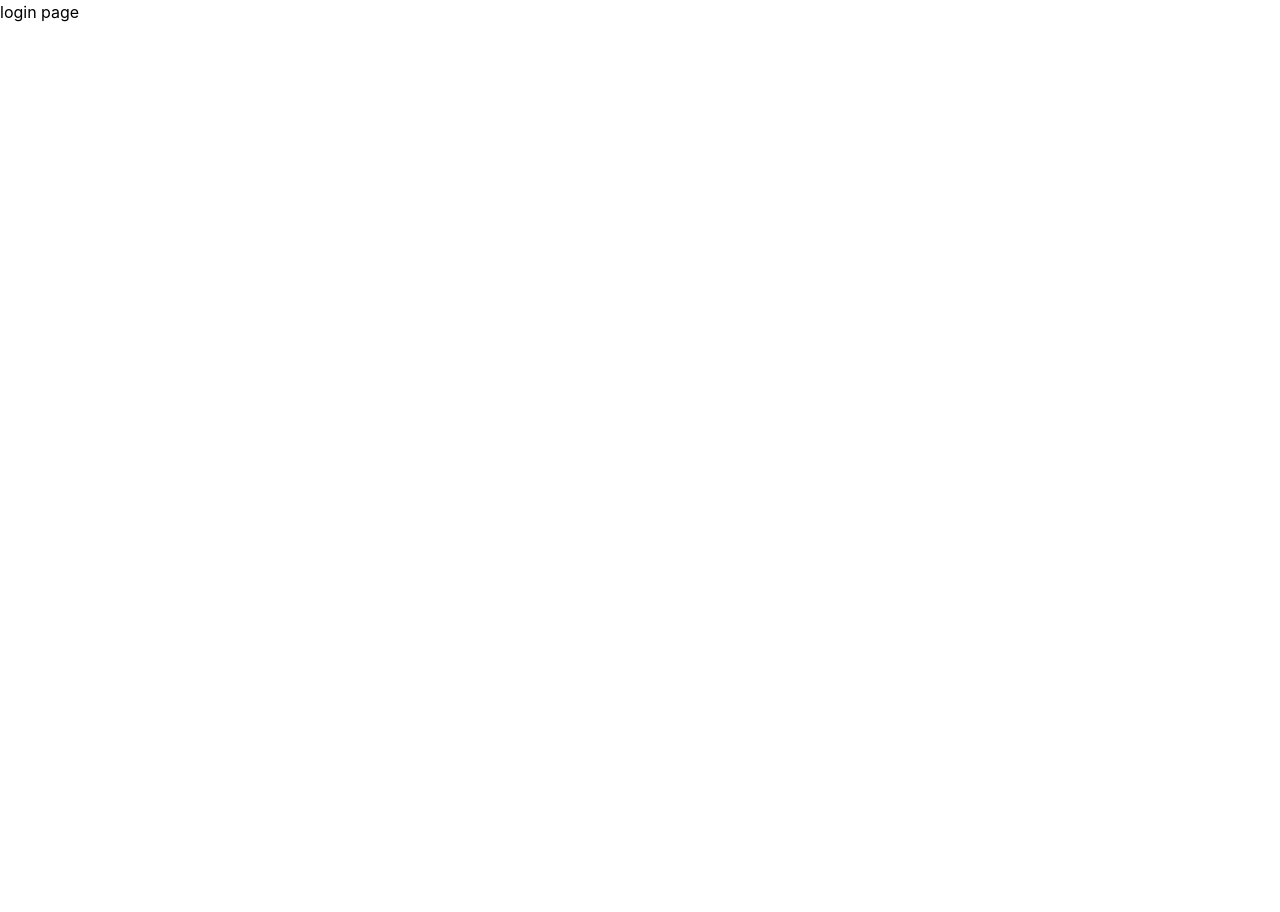
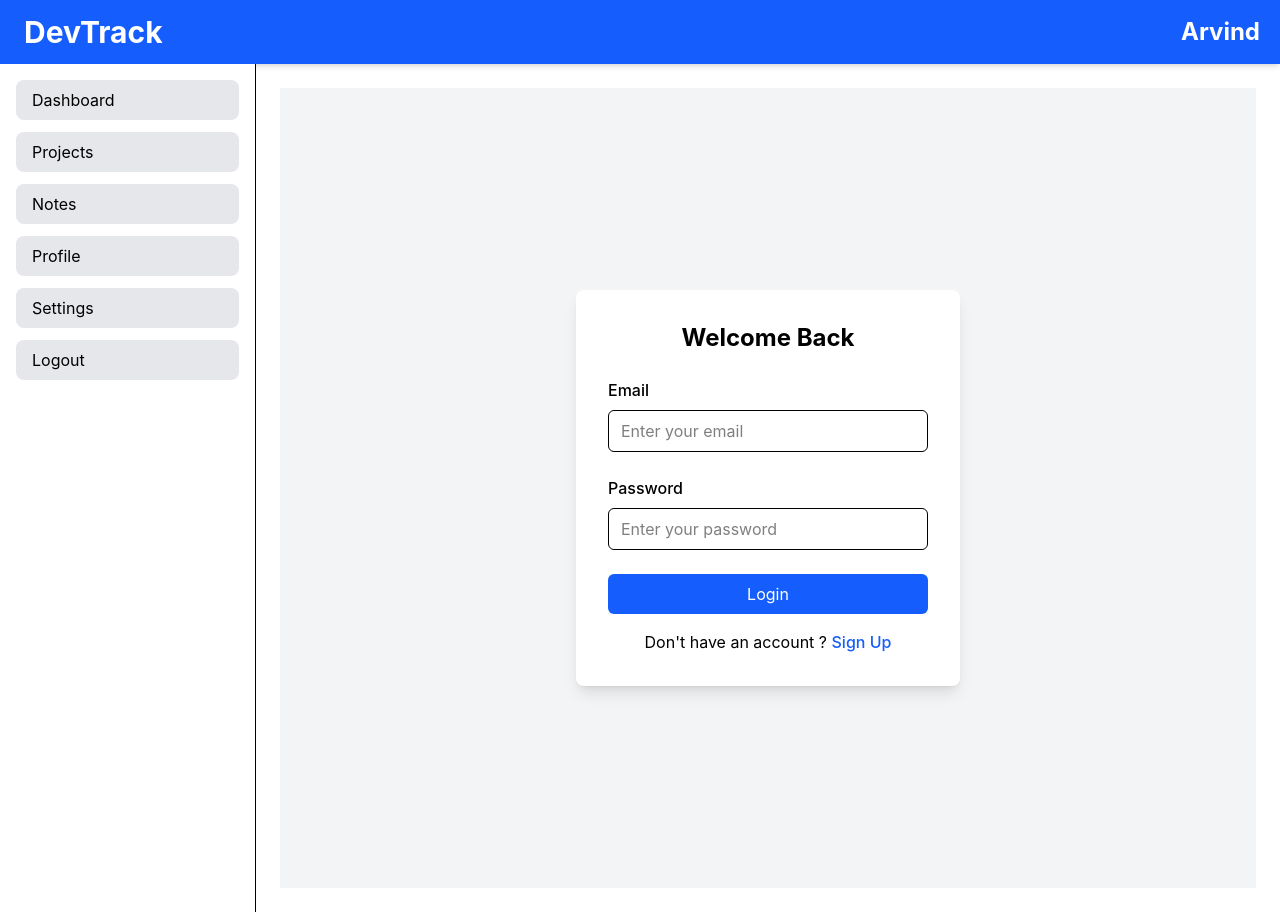
Before and after one commit to arvindshah07/DevTrack, a React (Vite) app: page /login in a window 1280 px wide. Before the commit the page ends 800 px from the top, so only its background shows below. Built offline with nearby package versions, Linux system fonts and the light colour scheme.

Commit message:
Day 7: Build Login page UI with React state

```diff
--- a/src/App.jsx
+++ b/src/App.jsx
@@ -11,7 +11,7 @@ import NotFound from "./pages/NotFound"
 function App() {
   return (
   <Routes>
-    <Route path="/" element={<Home/>}/>
+    <Route path="/" element={<Home/>} end/>
     <Route path="/login" element={<Login/>}/>
     <Route path="/signup" element={<Signup/>}/>
     <Route path="/dashboard" element={<Dashboard/>}/>
--- /dev/null
+++ b/src/components/Auth/AuthLayout.jsx
@@ -0,0 +1,9 @@
+import React from 'react'
+
+function AuthLayout() {
+  return (
+    <div>AuthLayout</div>
+  )
+}
+
+export default AuthLayout
--- /dev/null
+++ b/src/components/Auth/InputField.jsx
@@ -0,0 +1,9 @@
+import React from 'react'
+
+function InputField() {
+  return (
+    <div>InputField</div>
+  )
+}
+
+export default InputField
--- a/src/pages/Login.jsx
+++ b/src/pages/Login.jsx
@@ -1,11 +1,75 @@
-import React from 'react'
+import React,{useState} from 'react'
+import Layout from '../components/layout/Layout'
+import { Link } from 'react-router-dom';
 
 function Login() {
-  return (
-    <div>
-      <h1>login page</h1>
-    </div>
+const [email,setEmail]=useState("");
+const[password,setPassword]=useState("");
+
+const handleSubmit=(e)=>{
+  e.preventDefault();
+  console.log({
+    email,password
+  });
+
+}
+
+  return(
+    <Layout>
+      <div className='flex justify-center items-center min-h-screen bg-gray-100'>
+      <form onSubmit={handleSubmit}
+      className='bg-white p-8 rounded-lg shadow-lg w-96 '
+      >
+        <h2 className='text-2xl font-bold text-center mb-6'>
+          Welcome Back
+        </h2>
+        <div className='space-y-6'>
+
+        <div className='mb-6'>
+        <label className='block mb-2 font-medium' htmlFor='email'
+        >Email
+        </label>
+        <input type="email"
+        placeholder='Enter your email'
+         value={email}
+        onChange={(e)=>setEmail(e.target.value)}
+        className='w-full border rounded-md px-3 py-2 outline-none focus:ring-2 focus:ring-blue-500'
+        required
+        id='email'/>
+        </div>
+
+        <div className='mb-6'>
+        <label htmlFor="password"
+          className='block mb-2 font-medium'>
+          Password
+        </label>
+        <input
+        id='password'
+        type="password"
+        required
+        placeholder='Enter your password'
+        value={password}
+        onChange={(e)=>setPassword(e.target.value)}
+        className='w-full border rounded-md px-3 py-2 outline-none focus:ring-2 focus:ring-blue-500'
+        />
+        </div>
+
+        </div>
+
+        <button type="submit"
+        className='w-full bg-blue-600 text-white py-2 rounded-md hover:bg-blue-700 cursor-pointer'
+        >Login</button>
+        <p className='text-center mt-4'>
+          Don't have an account ? {" "}
+        <Link to="/signup"
+        className='text-blue-600 font-medium hover:underline'
+        >Sign Up</Link>
+        </p>
+      </form>
+      </div>
+    </Layout>
   )
+
 }
 
 export default Login
--- a/src/pages/Signup.jsx
+++ b/src/pages/Signup.jsx
@@ -2,7 +2,16 @@ import React from 'react'
 
 function Signup() {
   return (
-    <div>Signup</div>
+    <div>
+      <input type="text" placeholder='Enter Your Name' />
+      <input type="text" placeholder='Email' />
+      <input type="password" placeholder='Password'></input>
+      <input type="password" placeholder='Confirt Password'></input>
+      <button>Create Account</button>
+      <p>Already have an account ?</p>
+      <button>Login</button>
+
+    </div>
   )
 }
 
```
